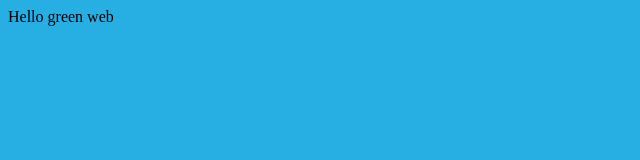
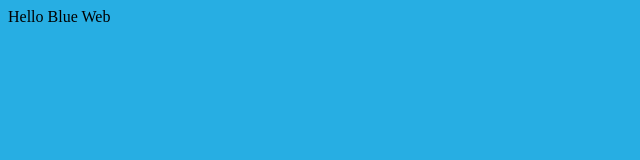
Before and after one commit to wipas-p/blue-web, a plain HTML site: page index.html in a window 1280 px wide. Shown: the full height of the page, 0-640 px from the left. Drawn offline with Linux system fonts and the light colour scheme.

Commit message:
Update index.html

```diff
--- a/index.html
+++ b/index.html
@@ -2,5 +2,5 @@
 <title>Home</title>
 
 <body bgcolor="#27AEE3">
-  Hello green web
+  Hello Blue Web
 </body>
```
